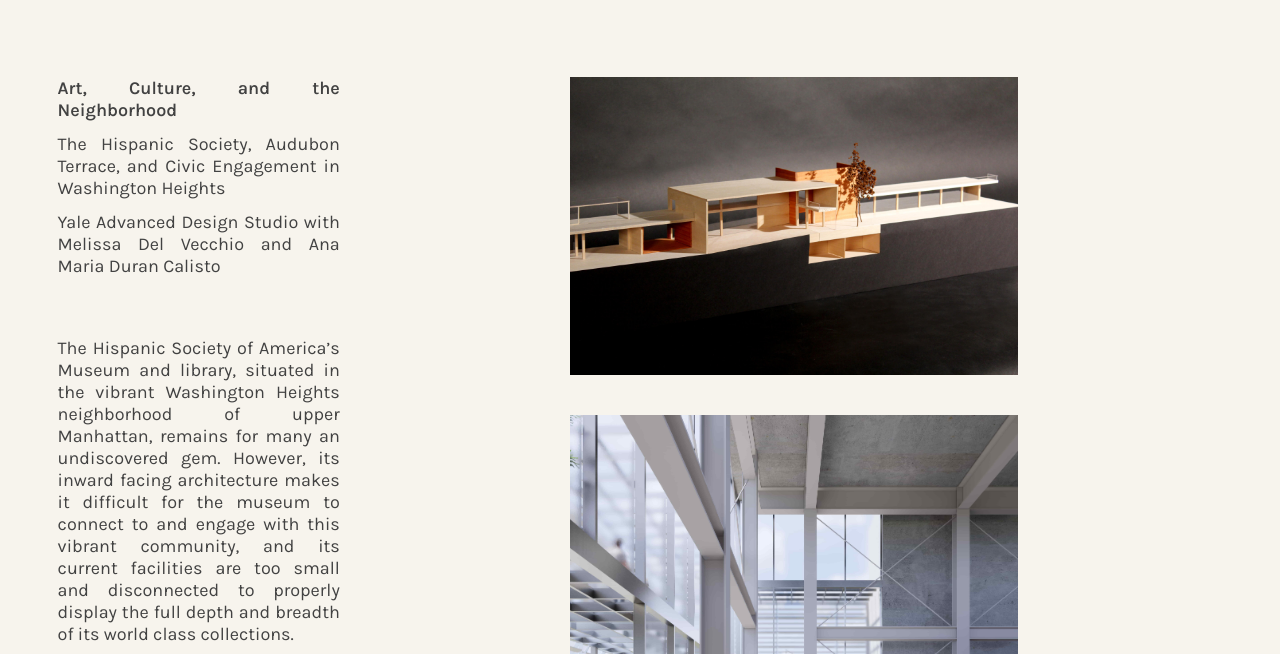
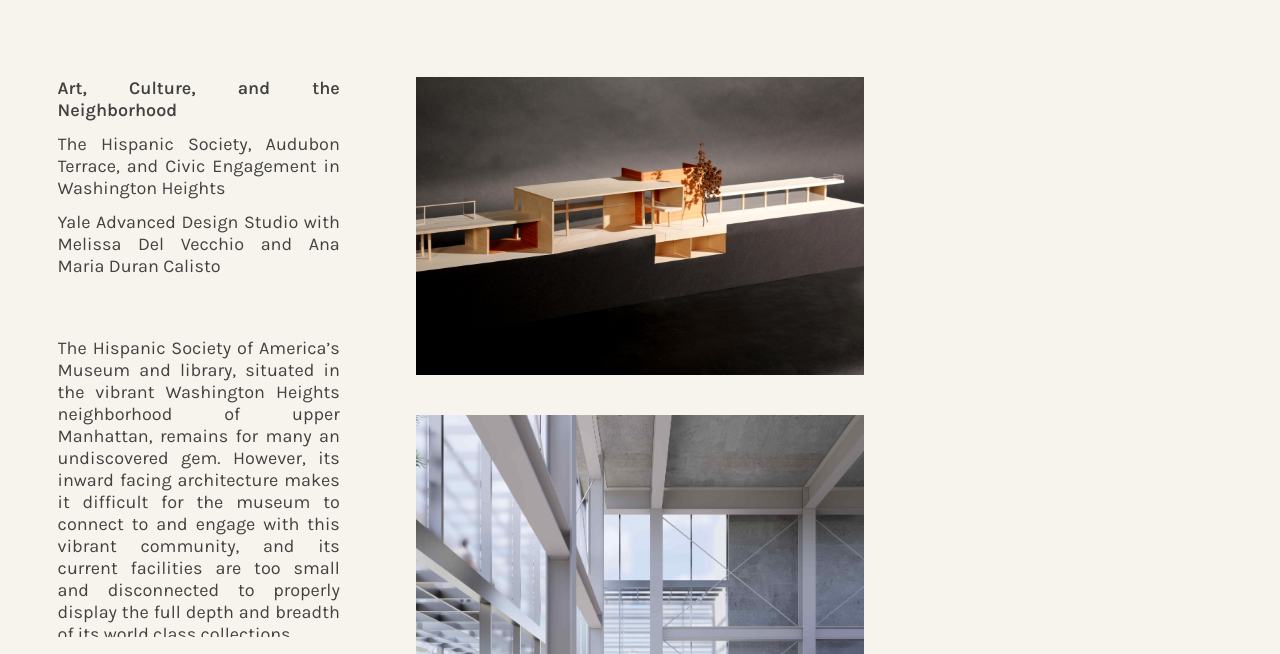
Before and after one commit to maxratajczak/nicoleratajczak-portfolio, a website: page projects/hispanic-society/index.html in a window 1280 px wide. Shown: the part 66-720 px from the top of the page. Drawn offline with nearby package versions, Linux system fonts and the light colour scheme.

Commit message:
Update projects.css

```diff
--- a/assets/stylesheets/projects.css
+++ b/assets/stylesheets/projects.css
@@ -15,9 +15,9 @@
 
 .project-desc{
     width: var(--prg-desc-width);
-    /* height: var(--prg-desc-height); */
-    /* position: fixed;
-    overflow-y: auto; */
+    height: var(--prg-desc-height);
+    position: fixed;
+    overflow-y: auto;
     padding-right: 25px;
 }
 .project-desc h1{
```
